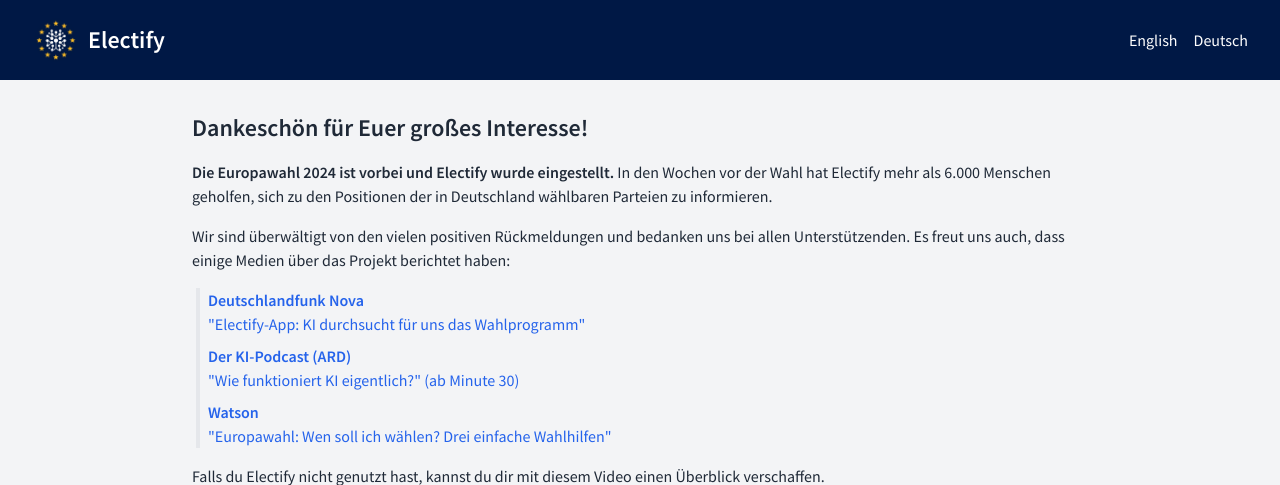
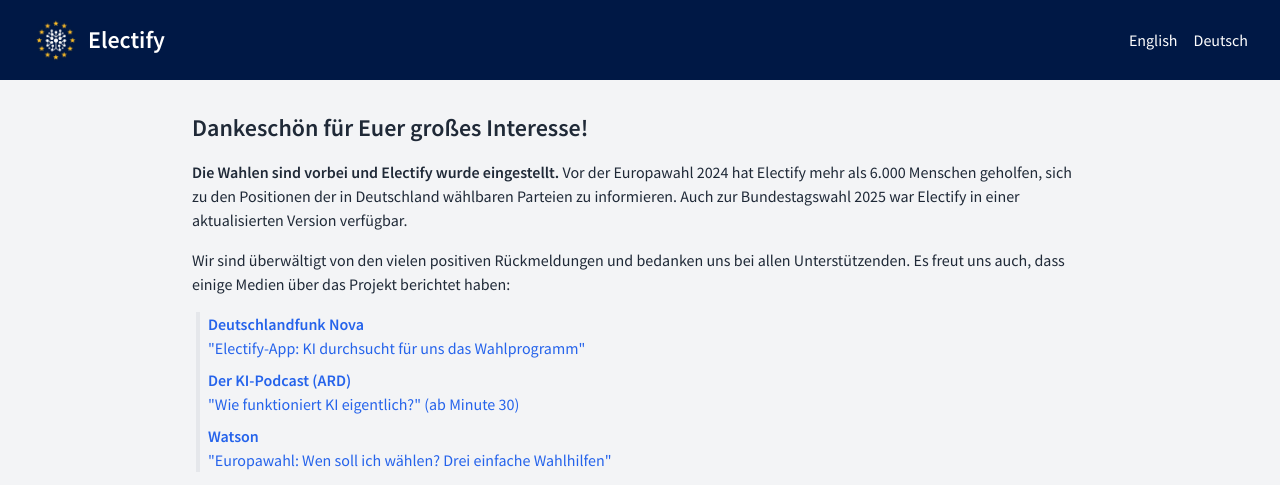
Before and after one commit to electify-eu/electify-eu-static, a website: page index.html in a window 1280 px wide. Shown: the top 485 px of the page. Drawn offline with Linux system fonts and the light colour scheme.

Commit message:
update election info

```diff
--- a/index.html
+++ b/index.html
@@ -78,12 +78,12 @@
         </h1>
         <p class="mt-4">
           <strong class="font-semibold"
-            >Die Europawahl 2024 ist vorbei und Electify wurde
-            eingestellt.</strong
+            >Die Wahlen sind vorbei und Electify wurde eingestellt.</strong
           >
-          In den Wochen vor der Wahl hat Electify mehr als 6.000 Menschen
-          geholfen, sich zu den Positionen der in Deutschland wählbaren Parteien
-          zu informieren.
+          Vor der Europawahl 2024 hat Electify mehr als 6.000 Menschen geholfen,
+          sich zu den Positionen der in Deutschland wählbaren Parteien zu
+          informieren. Auch zur Bundestagswahl 2025 war Electify in einer
+          aktualisierten Version verfügbar.
         </p>
         <p class="mt-4">
           Wir sind überwältigt von den vielen positiven Rückmeldungen und
```
